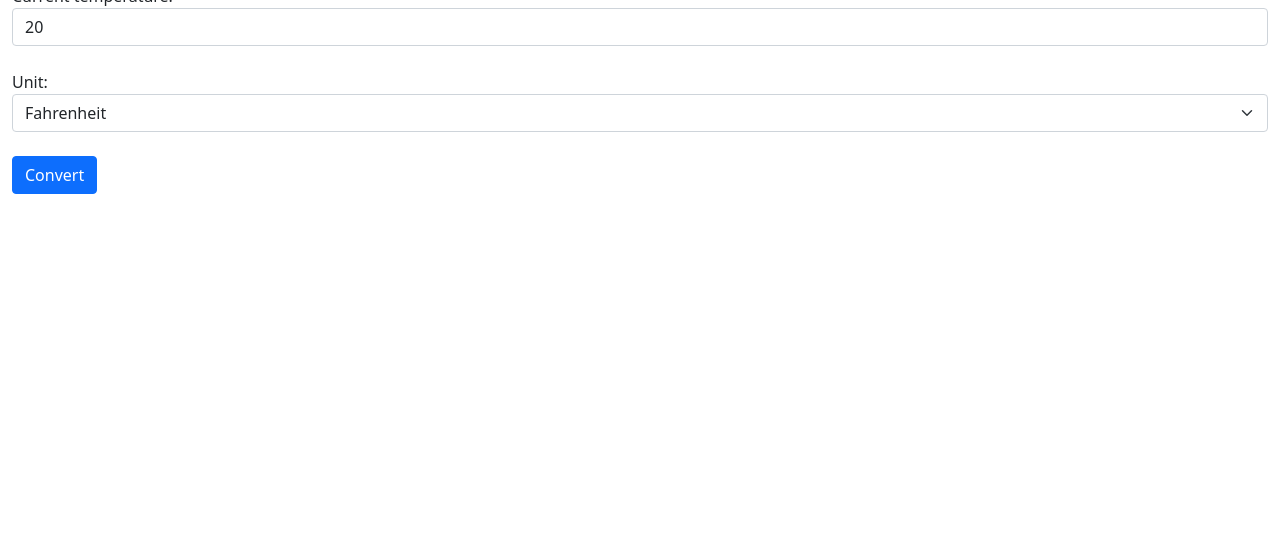
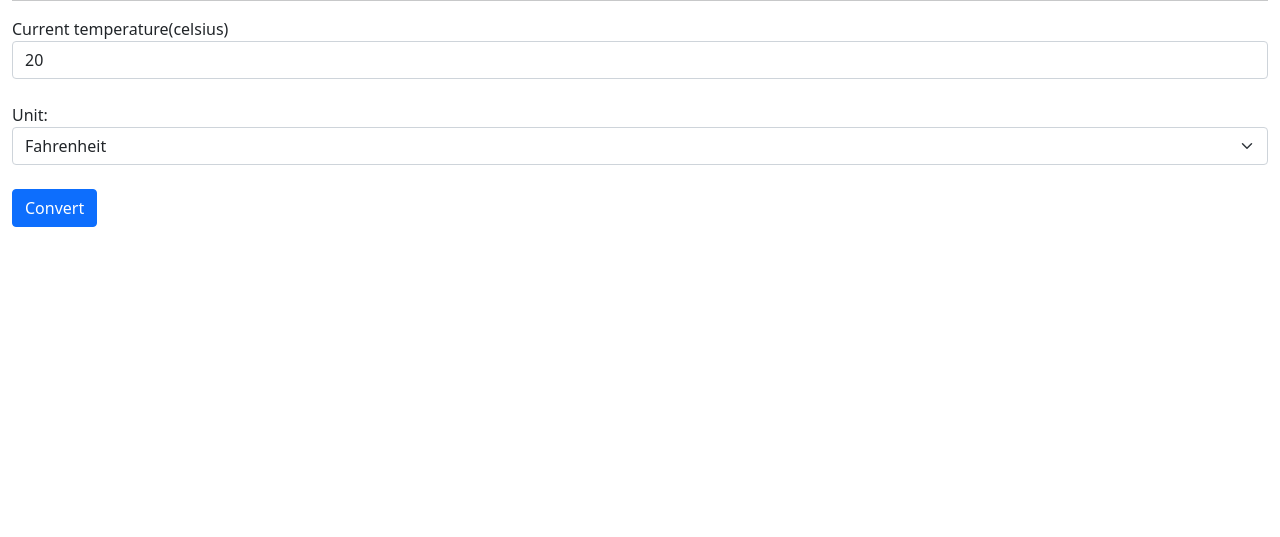
Before and after one commit to FirstPasit/ex6a, a plain HTML site: page index.html in a window 1280 px wide. Shown: the part 263-800 px from the top of the page. Drawn offline with nearby package versions, Linux system fonts and the light colour scheme.

Commit message:
adding <hr> and edit label

```diff
--- a/index.html
+++ b/index.html
@@ -12,9 +12,10 @@
     <div class="container-fluid">
 		<h1>Temperature conversion</h1>
 		<img src="images/temperature.gif" class="img-fluid" alt="runner logo" width="150" height="150"><br>
+		<hr>
 		<form role="form" method="GET">
 		  <div class="form-group">
-			<label for="tem">Current temperature:</label>
+			<label for="tem">Current temperature(celsius)</label>
 			<input type="text" class="form-control" name="temp" id="temp" value="20">
 		  </div><br>
 		  <div class="form-group">
```
